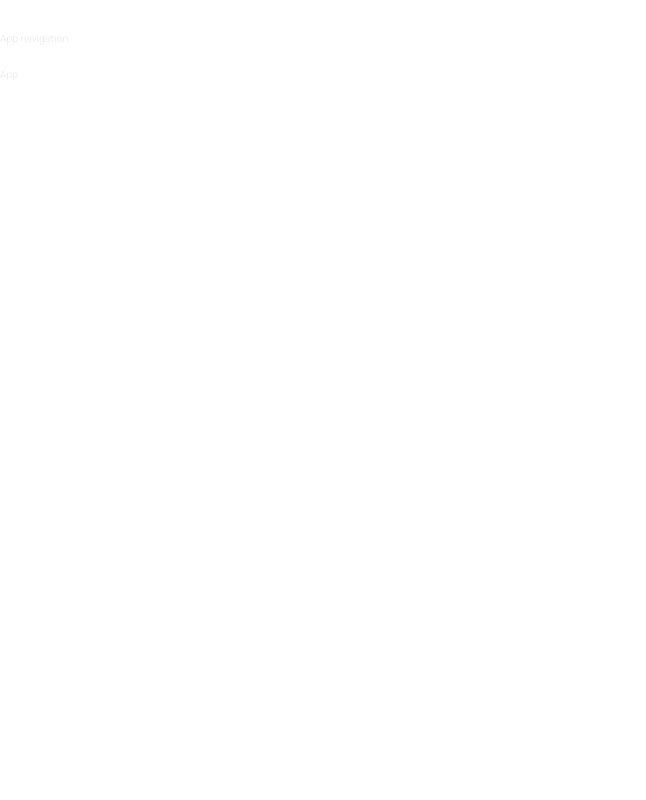
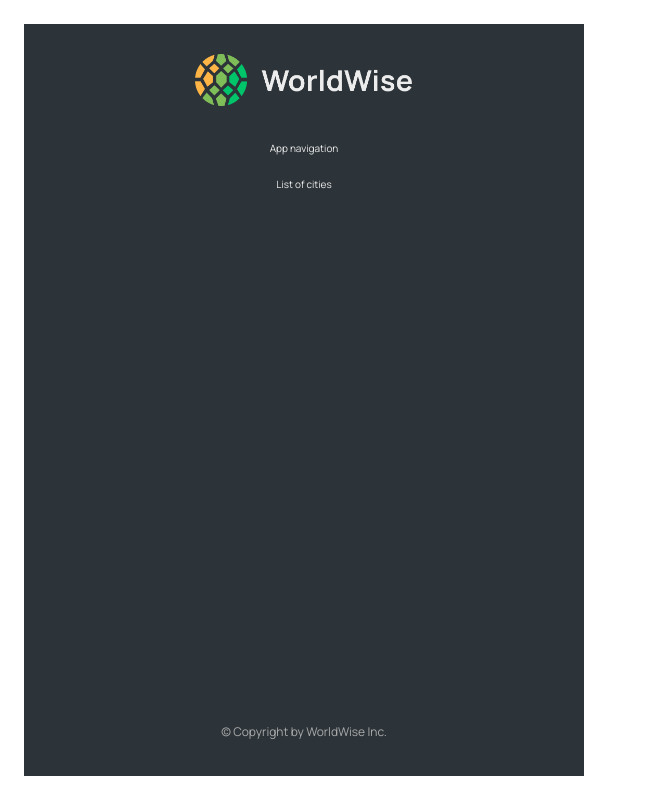
Before and after one commit to 1806397/worldwise, a React (Vite) app: page /app in a window 1280 px wide. Shown: the whole page, without its empty margins (0-646 px from the left). Built offline with nearby package versions, Linux system fonts and the light colour scheme.

Commit message:
Created Sidebar

```diff
--- /dev/null
+++ b/src/components/SideBar.jsx
@@ -0,0 +1,18 @@
+import styles from "./SideBar.module.css";
+import AppNav from "./AppNav.jsx";
+import Logo from "./Logo";
+function SideBar() {
+  return (
+    <div className={styles.sidebar}>
+      <Logo />
+      <AppNav />
+      <p>List of cities</p>
+      <footer className={styles.footer}>
+        <p className={styles.copyright}>
+          &copy; Copyright {new Date().getFullYear} by WorldWise Inc.
+        </p>
+      </footer>
+    </div>
+  );
+}
+export default SideBar;
--- a/src/pages/AppLayout.jsx
+++ b/src/pages/AppLayout.jsx
@@ -1,10 +1,14 @@
-import AppNav from "../components/AppNav";
-
+// import AppNav from "../components/AppNav";
+import SideBar from "../components/SideBar";
+import styles from "./AppLayout.module.css";
 function AppLayout() {
   return (
     <div>
-      <AppNav />
-      <p>App</p>
+      {/* <AppNav />
+      <p>App</p> */}
+      <div className={styles.app}>
+        <SideBar />
+      </div>
     </div>
   );
 }
```
Also changed, not shown: src/components/Map.jsx (added).
